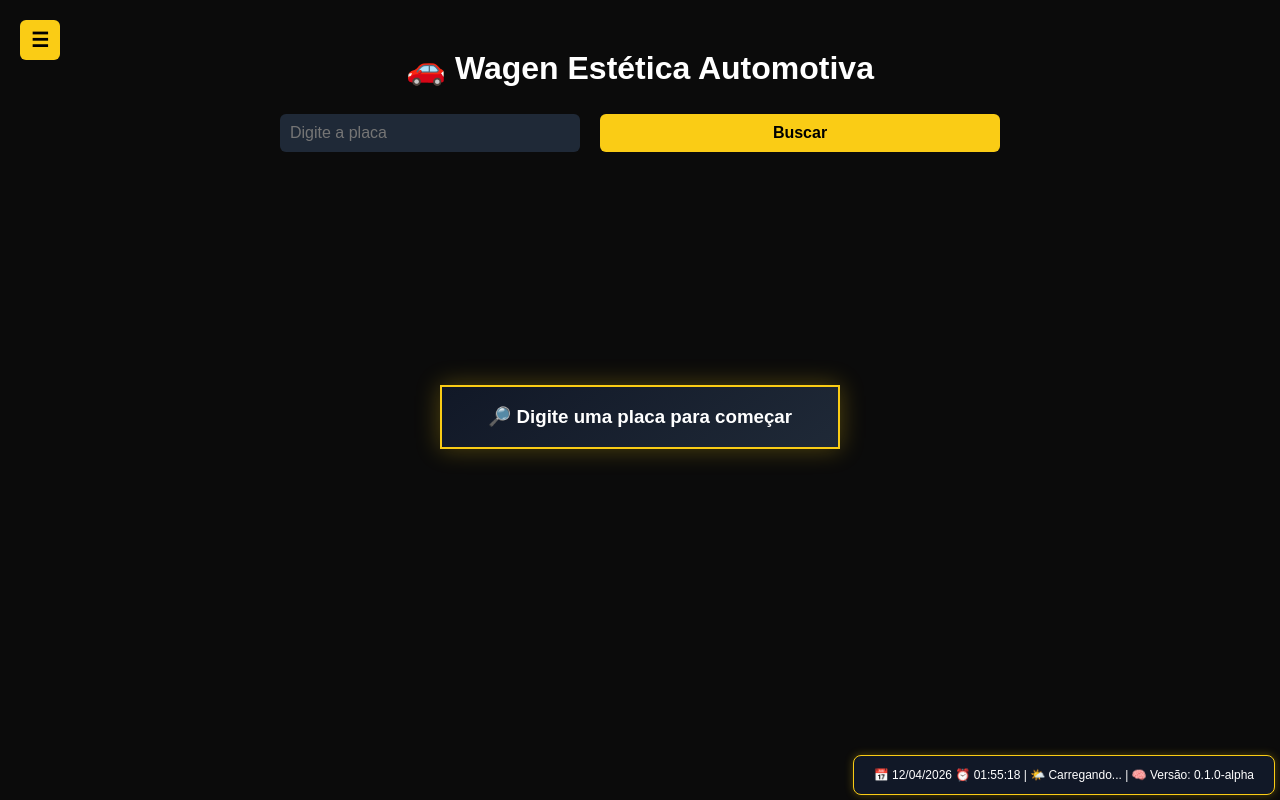
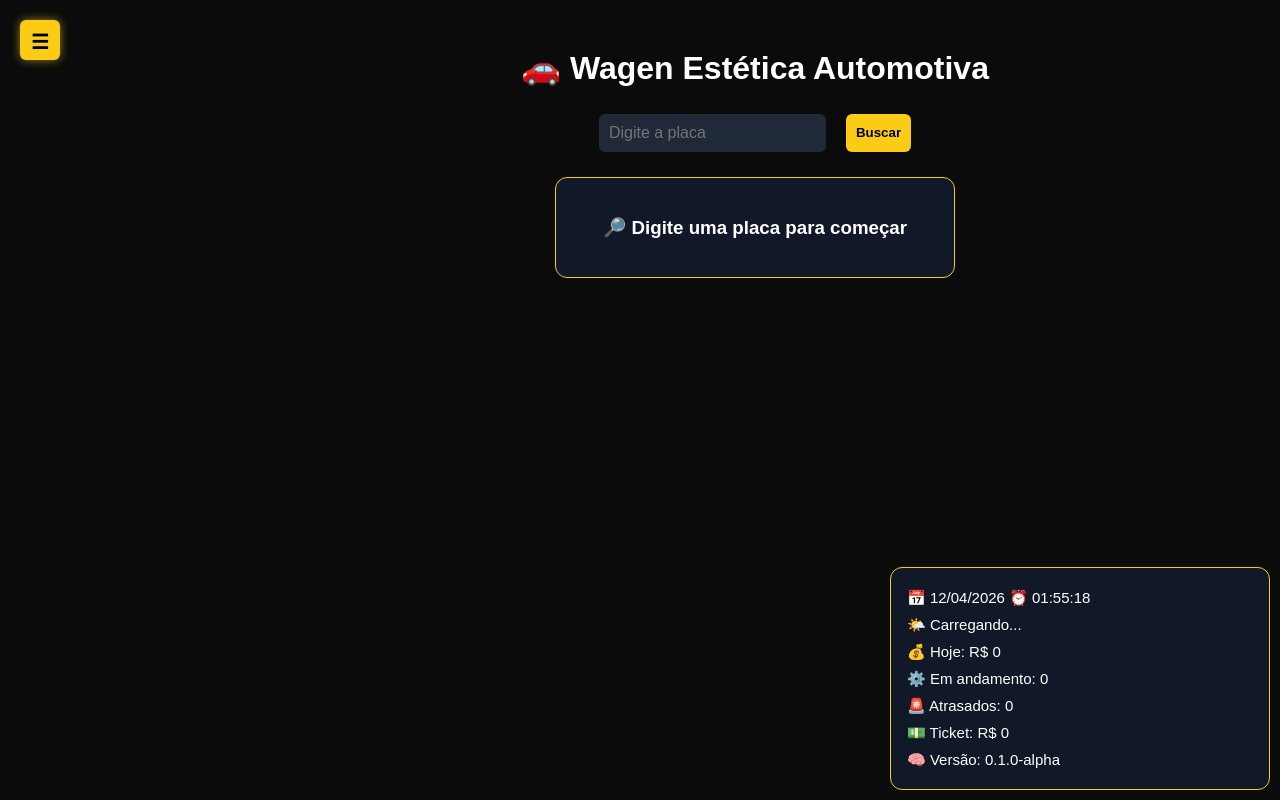
Before and after one commit to luiz930/lavagem_novo, a Flask app: page / in a window 1280 px wide. Run offline with Flask 3, Linux system fonts and the light colour scheme; a user stored in the database is signed in; data comes from the database, SQL or seed files in the repository; data that the repository does not hold is empty.

Commit message:
Add files via upload

```diff
--- a/templates/index.html
+++ b/templates/index.html
@@ -20,150 +20,115 @@ if ("serviceWorker" in navigator) {
 
 <style>
 
+/* ================= RESET ================= */
+* {
+    box-sizing: border-box;
+}
+
+/* ================= BASE ================= */
+body {
+    font-family: Arial;
+    background: #0b0b0b;
+    color: white;
+    text-align: center;
+    -webkit-tap-highlight-color: transparent;
+}
+
+/* ================= BOTÕES ================= */
+button {
+    padding: 10px;
+    margin: 5px;
+    border-radius: 6px;
+    border: none;
+    background: #facc15;
+    color: black;
+    font-weight: bold;
+    cursor: pointer;
+}
+
+button:hover {
+    background: #eab308;
+}
+
+/* ================= INPUTS ================= */
+input, select {
+    padding: 10px;
+    margin: 5px;
+    border-radius: 6px;
+    border: none;
+    background: #1f2937;
+    color: white;
+    font-size: 16px;
+}
+
+/* ================= MENU BOTÃO ================= */
 .menu-btn {
     position: fixed;
     top: 15px;
     left: 15px;
-    z-index: 1100;
+    z-index: 3000; /* 🔥 maior que sidebar */
 
-    width: 40px !important;
-    height: 40px !important;
-    padding: 0 !important;
-
+    width: 40px;
+    height: 40px;
     font-size: 20px;
 
     background: #facc15;
-    border: none;
     border-radius: 6px;
-    cursor: pointer;
+    box-shadow: 0 0 10px rgba(250, 204, 21, 0.6);
 }
 
-/* ANIMAÇÃO */
-.sidebar {
-    transition: all 0.3s ease;
-}
-
-.main {
-    transition: all 0.3s ease;
-}
-
-/* SIDEBAR FECHADA */
-.sidebar.hide {
-    left: -230px;
-}
-
-/* MAIN EXPANDIDA */
-.main.full {
-    margin-left: 0;
-}
-
-/* SIDEBAR */
+/* ================= SIDEBAR ================= */
 .sidebar {
     position: fixed;
-    left: 0;
     top: 0;
+    left: -100%; /* 🔥 SEMPRE FECHADA */
+
     width: 220px;
     height: 100%;
+
     background: #111827;
     border-right: 2px solid #facc15;
     padding: 20px 10px;
+
     display: flex;
     flex-direction: column;
     gap: 10px;
-    z-index: 1000;
+
+    z-index: 2000;
+
+    transition: left 0.3s ease;
+}
+
+.sidebar.show {
+    left: 0;
 }
 
 .sidebar h2 {
     color: #facc15;
     font-size: 18px;
-    margin-bottom: 10px;
 }
 
-.sidebar a button {
-    width: 100%;
-}
-
-/* CONTEÚDO AO LADO */
+/* ================= MAIN ================= */
 .main {
     margin-left: 230px;
     padding: 20px;
+    transition: all 0.3s ease;
 }
 
-/* MOBILE */
-@media (max-width: 600px) {
-    .sidebar {
-        width: 100%;
-        height: auto;
-        position: relative;
-        flex-direction: row;
-        flex-wrap: wrap;
-        justify-content: center;
-    }
+/* ================= CARDS ================= */
+.card, .card-cliente {
+    background: #111827;
+    border: 1px solid #facc15;
+    border-radius: 12px;
+    padding: 20px;
 
-    .main {
-        margin-left: 0;
-    }
+    width: 95%;
+    max-width: 400px;
+
+    margin: 10px auto;
 }
 
-#relogio {
-    position: fixed;
-    bottom: 5px;
-    right: 5px;
-
-    background: #111827;
-    border: 1px solid #facc15;
-    border-radius: 8px;
-
-    padding: 12px 20px;
-    font-size: 12px;
-
-    box-shadow: 0 0 8px rgba(250, 204, 21, 0.3);
-
-    white-space: nowrap;
-
-}
-
-
-/* RESPONSIVO SIMPLES */
-* {
-    box-sizing: border-box;
-}
-
-input, select, button {
-    width: 100%;
-    max-width: 400px;
-    font-size: 16px;
-}
-
-.center-box {
-    display: flex;
-    justify-content: center;
-    align-items: center;
-    height: 60vh; /* altura da tela */
-}
-
-.destaque {
-    background: linear-gradient(145deg, #111827, #1f2937);
-    border: 2px solid #facc15;
-    box-shadow: 0 0 25px rgba(250, 204, 21, 0.3);
-    text-align: center;
-}
-
-.card {
-    width: 95%;
-    max-width: 400px;
-}
-
-.menu-topo {
-    display: flex;
-    justify-content: center;
-    align-items: center;
-    gap: 10px;
-    margin-top: 15px;
-    flex-wrap: wrap; /* 🔥 ESSENCIAL */
-}
-
-/* FLEX ADAPTÁVEL */
+/* ================= FLEX ================= */
 .flex {
     display: flex;
     flex-wrap: wrap;
@@ -171,71 +136,82 @@ input, select, button {
     gap: 10px;
 }
 
-/* MOBILE */
+/* ================= HUD DESKTOP ================= */
+#relogio {
+    position: fixed;
+    bottom: 10px;
+    right: 10px;
+
+    background: #111827;
+    border: 2px solid #facc15;
+    border-radius: 12px;
+
+    padding: 16px;
+
+    font-size: 15px;
+    line-height: 1.8;
+
+    box-shadow: 0 0 20px rgba(250, 204, 21, 0.4);
+
+    width: 380px;
+    max-width: 95%;
+
+    text-align: left;
+    z-index: 9999;
+}
+
+/* ================= MOBILE ================= */
+/* ================= SIDEBAR MOBILE PROFISSIONAL ================= */
 @media (max-width: 600px) {
-    h1 {
-        font-size: 20px;
+
+    .sidebar {
+        position: fixed;
+        top: 0;
+        left: -100%; /* 🔥 ESCONDE COMPLETAMENTE */
+
+        width: 70%;
+        height: 100%;
+
+        background: #111827;
+        border-right: 2px solid #facc15;
+
+        flex-direction: column;
+        padding: 20px;
+        gap: 10px;
+
+        z-index: 2000;
+
+        transition: left 0.3s ease;
     }
 
-    button {
-        padding: 12px;
+    /* QUANDO ABRIR */
+    .sidebar.show {
+        left: 0; /* 🔥 aparece corretamente */
     }
-}
 
-body { font-family: Arial; background:#0b0b0b; color:white; text-align:center; }
+    /* ESCURECE FUNDO */
+    .overlay {
+        position: fixed;
+        top: 0;
+        left: 0;
 
-input, select {
-    padding:10px;
-    margin:5px;
-    border-radius:6px;
-    border:none;
-    background:#1f2937;
-    color:white;
-}
+        width: 100%;
+        height: 100%;
 
-button {
-    padding:10px;
-    margin:5px;
-    border-radius:6px;
-    border:none;
-    background:#facc15;
-    color:black;
-    font-weight:bold;
-    cursor:pointer;
-}
+        background: rgba(0,0,0,0.6);
+        z-index: 1500;
 
-/* HOVER PROFISSIONAL */
-button:hover {
-    background:#eab308;
-}
+        display: none;
+    }
 
-.hidden { display:none; }
+    .overlay.show {
+        display: block;
+    }
 
-.container-cliente {
-    display: flex;
-    justify-content: center;
-    margin-top: 30px;
-}
-
-.card-cliente {
-    background: #111827;
-    border: 1px solid #facc15;
-    border-radius: 12px;
-    padding: 20px;
-    width: 90%;
-    max-width: 400px;
-    text-align: left;
-    box-shadow: 0 0 15px rgba(250, 204, 21, 0.2);
-}
-
-.card-cliente h2 {
-    text-align: center;
-    margin-bottom: 15px;
-}
-
-.card-cliente p {
-    margin: 8px 0;
-    font-size: 16px;
+    /* MAIN */
+    .main {
+        margin-left: 0;
+    }
 }
 
 </style>
@@ -243,8 +219,10 @@ button:hover {
 
 <body>
 
+<div id="overlay" class="overlay" onclick="toggleSidebar()"></div>
+
 <!-- SIDEBAR -->
-<div class="sidebar hide">
+<div class="sidebar">
 
 <img src="/static/logo.jpg" style="
     width:80px;
@@ -444,13 +422,22 @@ button:hover {
 </div>
 
 <script>
-function toggleSidebar() {
+window.toggleSidebar = function () {
     const sidebar = document.querySelector(".sidebar");
-    const main = document.querySelector(".main");
+    const overlay = document.getElementById("overlay");
 
-    sidebar.classList.toggle("hide");
-    main.classList.toggle("full");
-}
+    const aberto = sidebar.classList.contains("show");
+
+    if (aberto) {
+        // 🔻 FECHAR
+        sidebar.classList.remove("show");
+        if (overlay) overlay.classList.remove("show");
+    } else {
+        // 🔺 ABRIR
+        sidebar.classList.add("show");
+        if (overlay) overlay.classList.add("show");
+    }
+};
 </script>
 
 <script>
@@ -476,6 +463,29 @@ function abrirServico() {
 const APP_VERSION = "{{version}}";
 let climaTexto = "🌤️ Carregando...";
 let sugestaoTexto = "";
+
+let hudData = {
+    total: 0,
+    andamento: 0,
+    atrasados: 0,
+    ticket: 0
+};
+
+let alertaAtivo = false;
+let audioAlerta = new Audio("https://actions.google.com/sounds/v1/alarms/beep_short.ogg");
+
+async function atualizarHUD() {
+    try {
+        const res = await fetch("/api/hud");
+        const data = await res.json();
+
+        if (!data.erro) {
+            hudData = data;
+        }
+    } catch (e) {
+        console.log("Erro HUD");
+    }
+}
 
 // CLIMA
 async function atualizarClima() {
@@ -504,16 +514,62 @@ function atualizarRelogio() {
     el.innerHTML =
     "📅 " + agora.toLocaleDateString('pt-BR') +
     " ⏰ " + agora.toLocaleTimeString('pt-BR') +
-    " | " + climaTexto + " " + sugestaoTexto +
-    " | 🧠 " + APP_VERSION;
-}
+
+    "<br>" +
+
+    climaTexto + " " + sugestaoTexto +
+
+    "<br>" +
+
+    "💰 Hoje: R$ " + hudData.total +
+
+    "<br>" +
+
+    "⚙️ Em andamento: " + hudData.andamento +
+
+    "<br>" +
+
+    "🚨 Atrasados: " + hudData.atrasados +
+
+    "<br>" +
+
+    "💵 Ticket: R$ " + hudData.ticket +
+
+    "<br>" +
+
+    "🧠 " + APP_VERSION;
+
+    // 🔥 ALERTA
+    if (hudData.atrasados > 0) {
+
+        el.style.border = "2px solid red";
+        el.style.boxShadow = "0 0 20px red";
+
+        el.style.opacity = Date.now() % 1000 < 500 ? "0.6" : "1";
+
+        if (!alertaAtivo) {
+            audioAlerta.play().catch(() => {});
+            alertaAtivo = true;
+        }
+
+    } else {
+
+        el.style.border = "1px solid #facc15";
+        el.style.boxShadow = "none";
+        el.style.opacity = "1";
+
+        alertaAtivo = false;
+    }
+} // 🔥 FECHAMENTO CORRETO DA FUNÇÃO
 
 // LOOP
 setInterval(atualizarRelogio, 1000);
 setInterval(atualizarClima, 60000);
+setInterval(atualizarHUD, 5000);
 
 // INICIAR
 atualizarClima();
+atualizarHUD();
 atualizarRelogio();
 </script>
 </body>
```
Also changed, not shown: templates/painel.html (+51 -24 lines).
